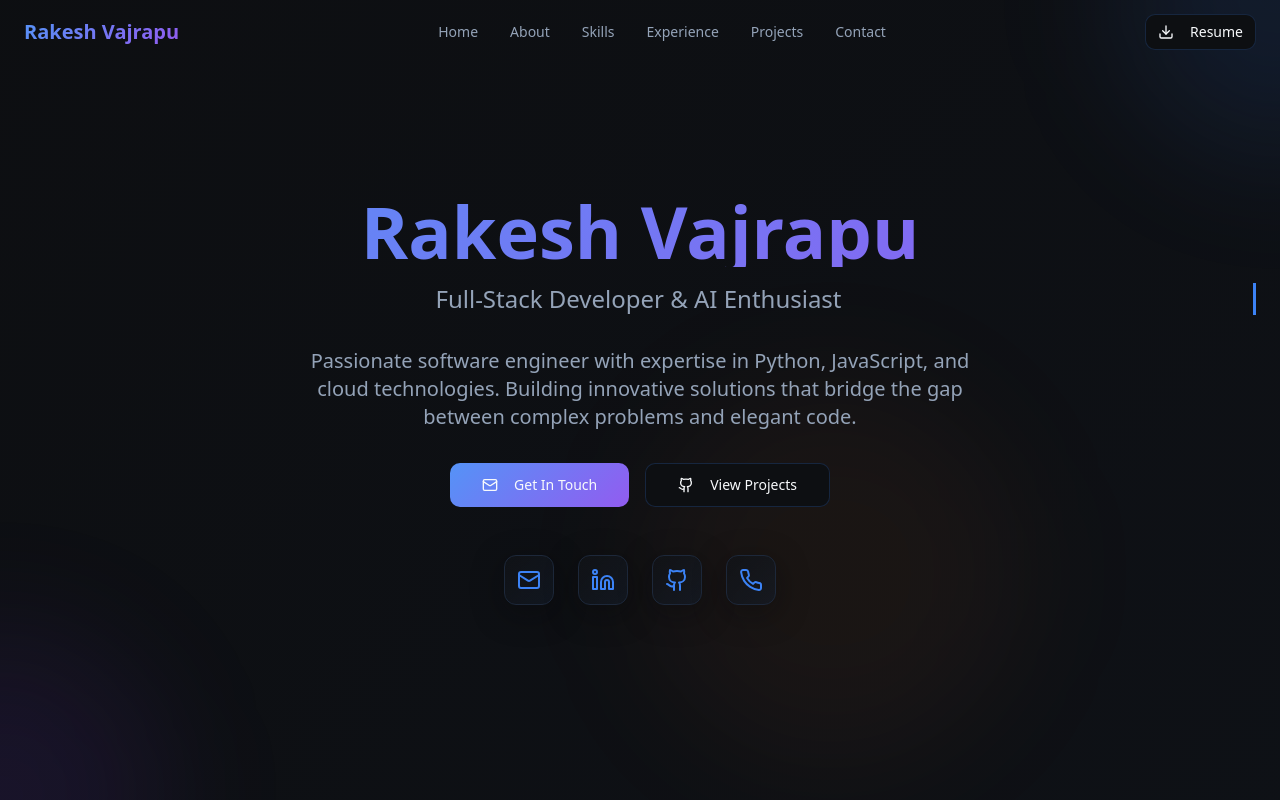
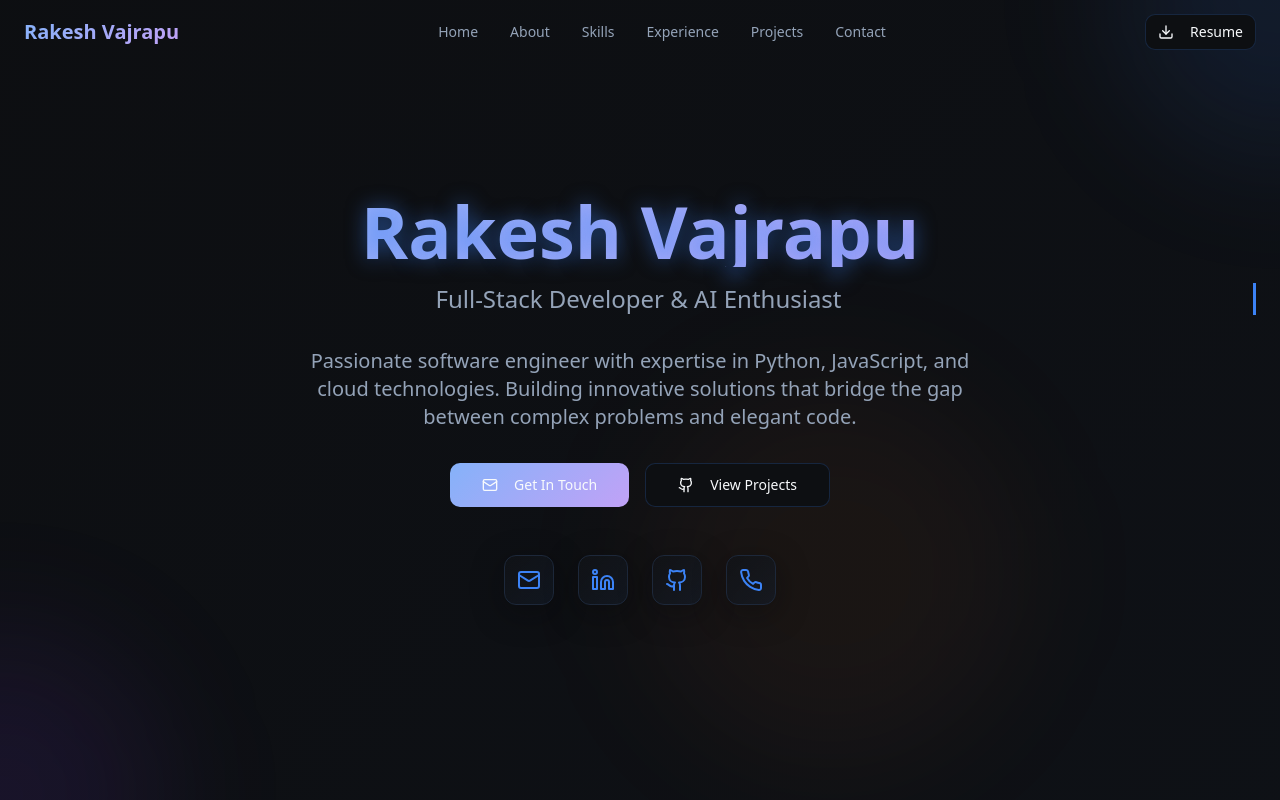
Before and after one commit to physicssessions000/animated-aura-craft-83, a React (Vite) app: page / in a window 1280 px wide. Shown: the top 800 px of the page. Built offline with nearby package versions, Linux system fonts and the light colour scheme.

Commit message:
Fix text visibility

```diff
--- a/src/components/Hero.jsx
+++ b/src/components/Hero.jsx
@@ -14,7 +14,7 @@ const Hero = () => {
       <div className="container mx-auto px-6 relative z-10">
         <div className="text-center animate-fadeInUp">
           <div className="mb-8">
-            <h1 className="text-5xl md:text-7xl font-bold mb-4 bg-gradient-primary bg-clip-text text-transparent">
+            <h1 className="text-5xl md:text-7xl font-bold mb-4 bg-gradient-primary bg-clip-text text-transparent drop-shadow-lg" style={{ textShadow: '0 0 20px rgba(59, 130, 246, 0.5)' }}>
               Rakesh Vajrapu
             </h1>
             <div className="text-xl md:text-2xl text-muted-foreground animate-typing">
--- a/src/index.css
+++ b/src/index.css
@@ -50,7 +50,7 @@ All colors MUST be HSL.
     --radius: 0.75rem;
 
     /* Custom gradients */
-    --gradient-primary: linear-gradient(135deg, hsl(217 91% 65%), hsl(262 83% 65%));
+    --gradient-primary: linear-gradient(135deg, hsl(217 91% 75%), hsl(262 83% 80%));
     --gradient-secondary: linear-gradient(135deg, hsl(262 83% 58%), hsl(25 95% 53%));
     --gradient-background: linear-gradient(135deg, hsl(220 15% 6%), hsl(217 33% 10%));
     --gradient-card: linear-gradient(135deg, hsl(220 15% 8% / 0.8), hsl(217 33% 12% / 0.6));
```
